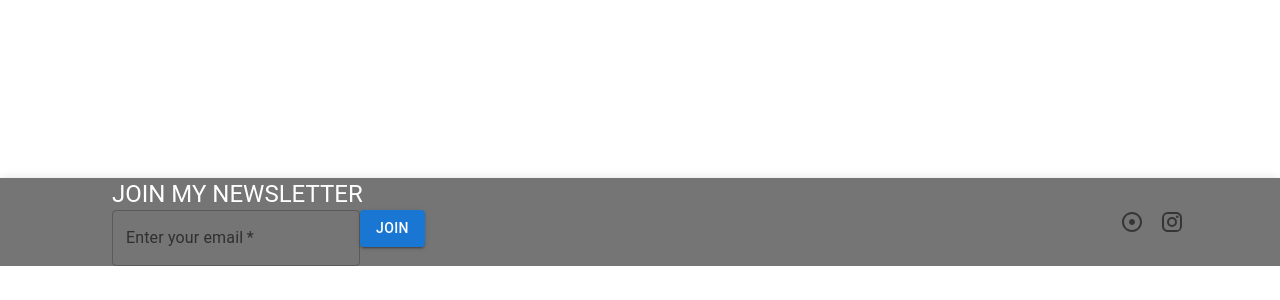
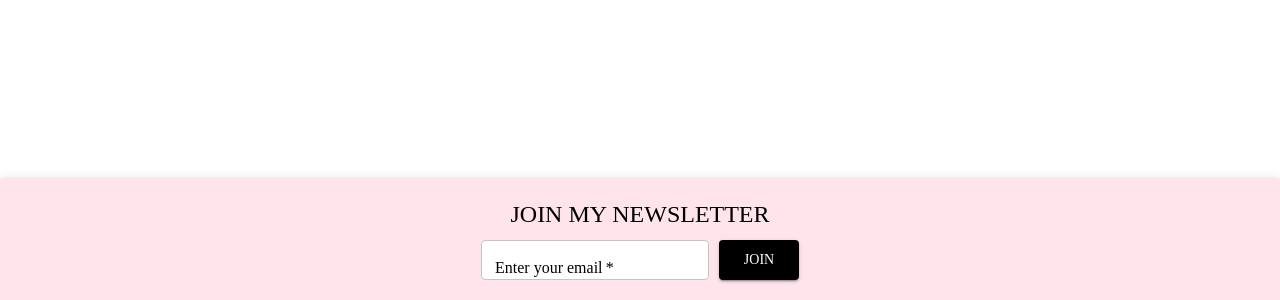
Before and after one commit to ktierney15/M-website, a React (Vite) app in the folder client/: page /about in a window 1280 px wide. Shown: the part 1862-2162 px from the top of the page. Before the commit the page ends 2128 px from the top, so only its background shows below. Built offline with nearby package versions, Linux system fonts and the light colour scheme.

Commit message:
fixed footer

```diff
--- a/client/src/components/Footer.jsx
+++ b/client/src/components/Footer.jsx
@@ -1,9 +1,16 @@
-import { React, useState } from 'react';
-import { IconButton, Link, Typography, Toolbar, AppBar, Container, TextField, Button } from '@mui/material';
+import React, { useState } from 'react';
+import { Typography, Toolbar, AppBar, Container, TextField, Button, Box } from '@mui/material';
+import { createTheme, ThemeProvider } from '@mui/material/styles';
 
-import InstagramIcon from '@mui/icons-material/Instagram';
-import AdjustIcon from '@mui/icons-material/Adjust';
 
+const theme = createTheme({
+  typography: {
+    fontFamily: [
+      'Raleway',
+      'Raleway',
+    ].join(','),
+  }
+});
 
 const Footer = () => {
   const [email, setEmail] = useState('');
@@ -15,25 +22,23 @@ const Footer = () => {
 
   const handleSubmit = (event) => {
     event.preventDefault();
-    // Here you can implement logic to add the email to your mailing list
-    // For simplicity, we'll just log the email to the console
     console.log('Email submitted:', email);
-    // Clear the input field
     setEmail('');
-    // Set subscribed to true to show a confirmation message
     setSubscribed(true);
   };
 
   return (
-      <AppBar position="relative" color="primary" style={{ top: 'auto', bottom: 0, backgroundColor: '#757575' }}>
+    <ThemeProvider theme={theme}>
+    <AppBar position="relative" color="primary" style={{ top: 'auto', bottom: 0, backgroundColor: '#ffe4ec' }}>
+      <Container style={{ textAlign: 'center', backgroundColor: '#ffe4ec', padding: '20px', borderRadius: '8px' }}>
+        <Toolbar style={{ justifyContent: 'center' }}>
           <Container>
-          <Toolbar>
-            <Container color="inherit" style={{ marginRight: 'auto' }}>
-            <Typography variant="h5">JOIN MY NEWSLETTER</Typography>
+            <Typography variant="h5" style={{ color: '#000000', marginBottom: '10px' }}>JOIN MY NEWSLETTER</Typography>
             {subscribed ? (
-                <Typography variant="body1">Thank you for joining!</Typography>
+              <Typography variant="body1" style={{ color: '#000000' }}>Thank you for joining!</Typography>
             ) : (
-                <form onSubmit={handleSubmit}>
+              <form onSubmit={handleSubmit} style={{ display: 'flex', justifyContent: 'center', alignItems: 'center' }}>
+                <Box style={{ display: 'flex', alignItems: 'center' }}>
                   <TextField
                     label="Enter your email"
                     variant="outlined"
@@ -41,31 +46,38 @@ const Footer = () => {
                     value={email}
                     onChange={handleInputChange}
                     required
+                    InputLabelProps={{ style: { color: '#000000' } }}
+                    InputProps={{ style: { color: '#000000', height: '40px' } }}
+                    style={{
+                      backgroundColor: '#ffffff',
+                      borderRadius: '4px',
+                      height: '40px',
+                    }}
                   />
-                  <Button variant="contained" color="primary" type="submit">
+                  <Button
+                    variant="contained"
+                    type="submit"
+                    style={{
+                      backgroundColor: '#000000',
+                      color: '#ffffff',
+                      height: '40px',
+                      marginLeft: '10px',
+                      borderRadius: '4px',
+                      minWidth: '80px',
+                    }}
+                  >
                     Join
                   </Button>
+                </Box>
               </form>
             )}
           </Container>
-            {/* <Typography variant="body2" color="inherit" style={{ marginRight: 'auto' }}>
-            Sign up for My newsletter
-            </Typography> */}
-            <Link href="https://www.corepoweryoga.com/content/teachers/7f5b4bc1-7a2f-4731-bab6-518ff012b399" target="_blank" color="inherit">
-              <IconButton>
-                <AdjustIcon />
-              </IconButton>
-            </Link>
-            <Link href="https://www.instagram.com/michelleeparente/" target="_blank" color="inherit">
-              <IconButton>
-                <InstagramIcon />
-              </IconButton>
-            </Link>
         </Toolbar>
       </Container>
     </AppBar>
+    </ThemeProvider>
+
   );
 };
 
-
 export default Footer;
```
Lines whose indentation alone changed are shown as unchanged.
